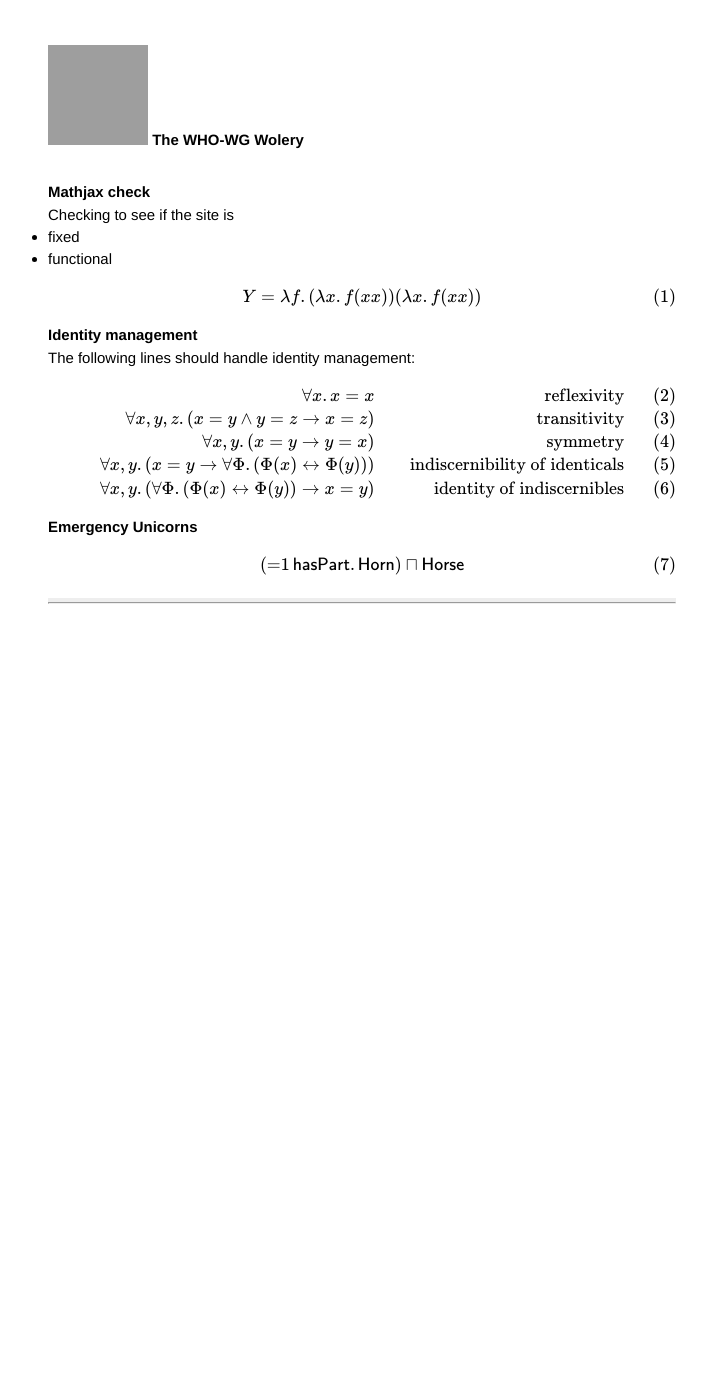
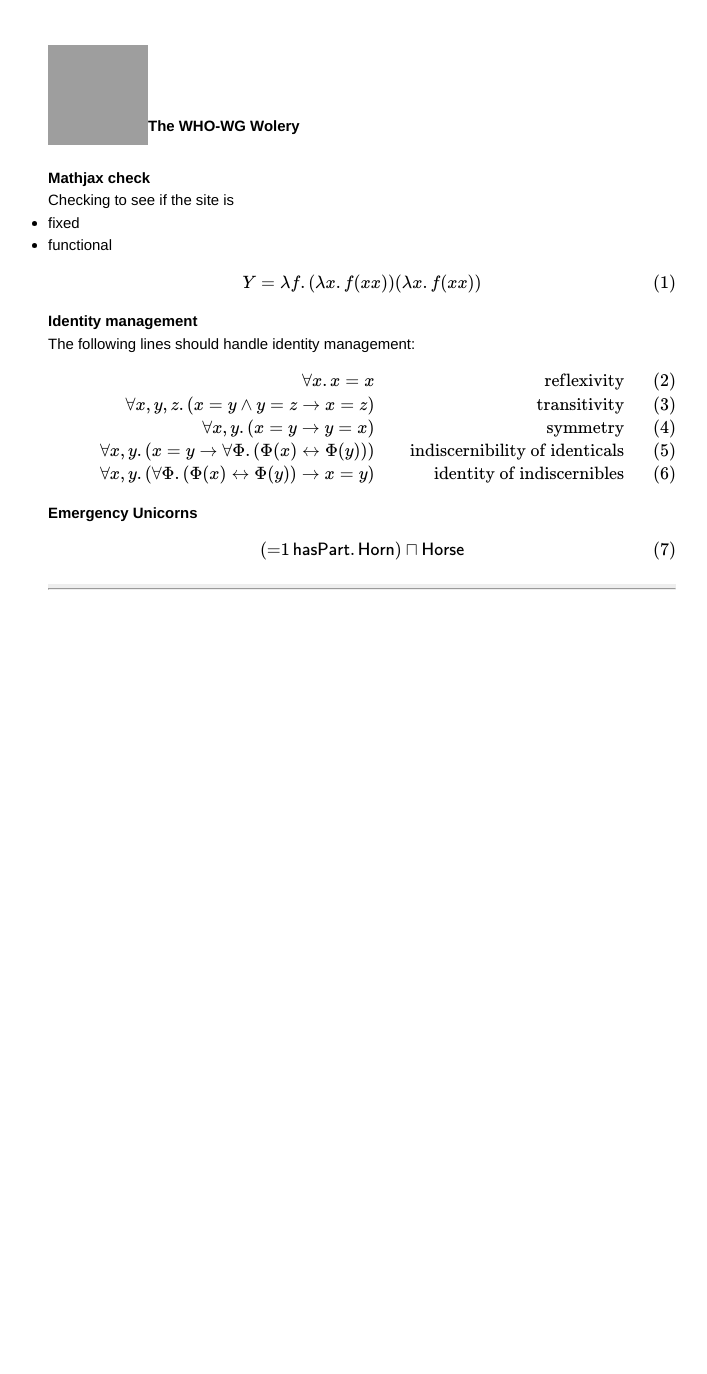
Before and after one commit to WHO-WG/WHO-WG.github.io, a Jekyll site: the page built from index.html, in a window 1280 px wide. Shown: the whole page, without its empty margins (278-985 px from the left). Built offline with Jekyll 4.4.1, drawn with Linux system fonts in a browser that asks for light colours; Markdown is read by kramdown in place of the engine named in the settings; formulas are drawn with MathJax 3; grey boxes are pictures that could not be loaded.

Commit message:
header change

```diff
--- a/_layouts/default.html
+++ b/_layouts/default.html
@@ -21,7 +21,7 @@
 
         <div class="site">
           <div class="header">
-	    <h1 class="title"><img src="{{site.github.owner_gravatar_url}}"style="width: 100px; height=100px"/> The WHO-WG Wolery</h1>
+	    <img src="{{site.github.owner_gravatar_url}}"style="width: 100px; height=100px"/><h1 class="title"> The WHO-WG Wolery</h1>
           </div>
 
           {{ content }}
```
